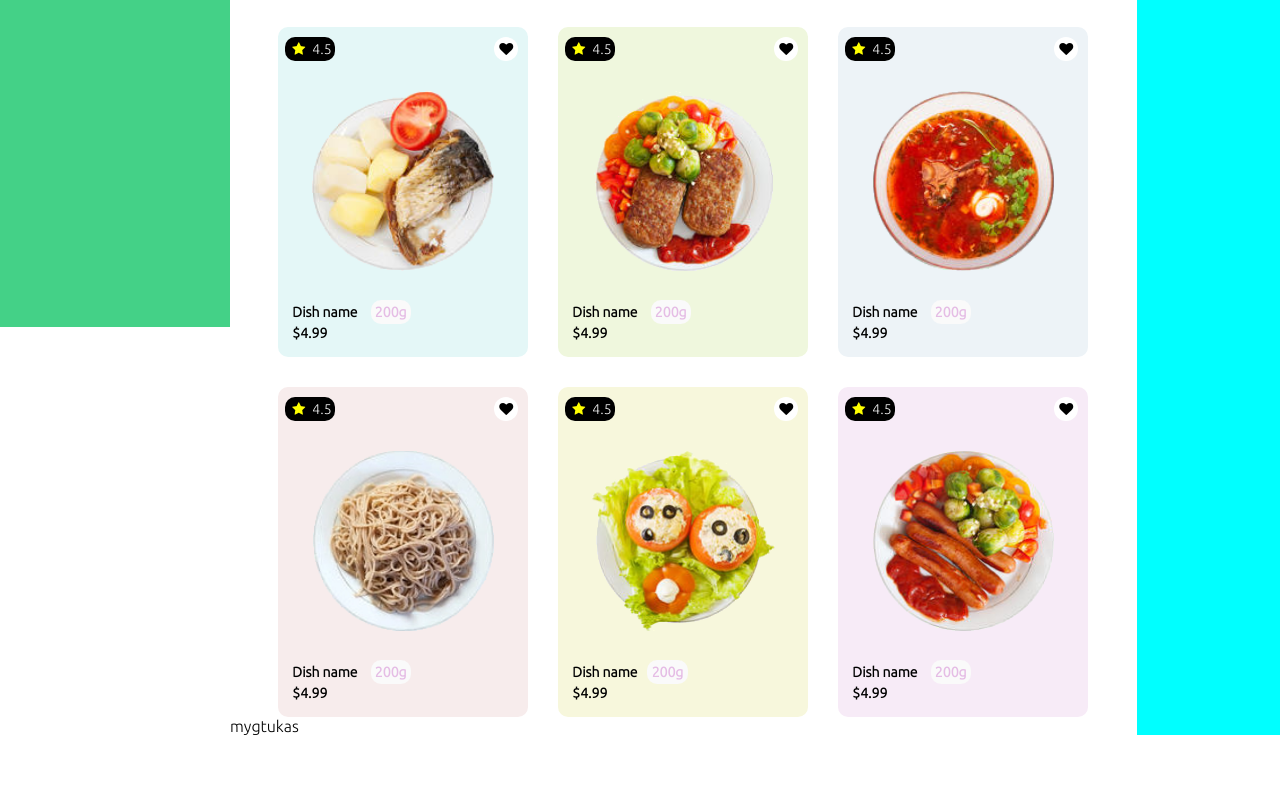
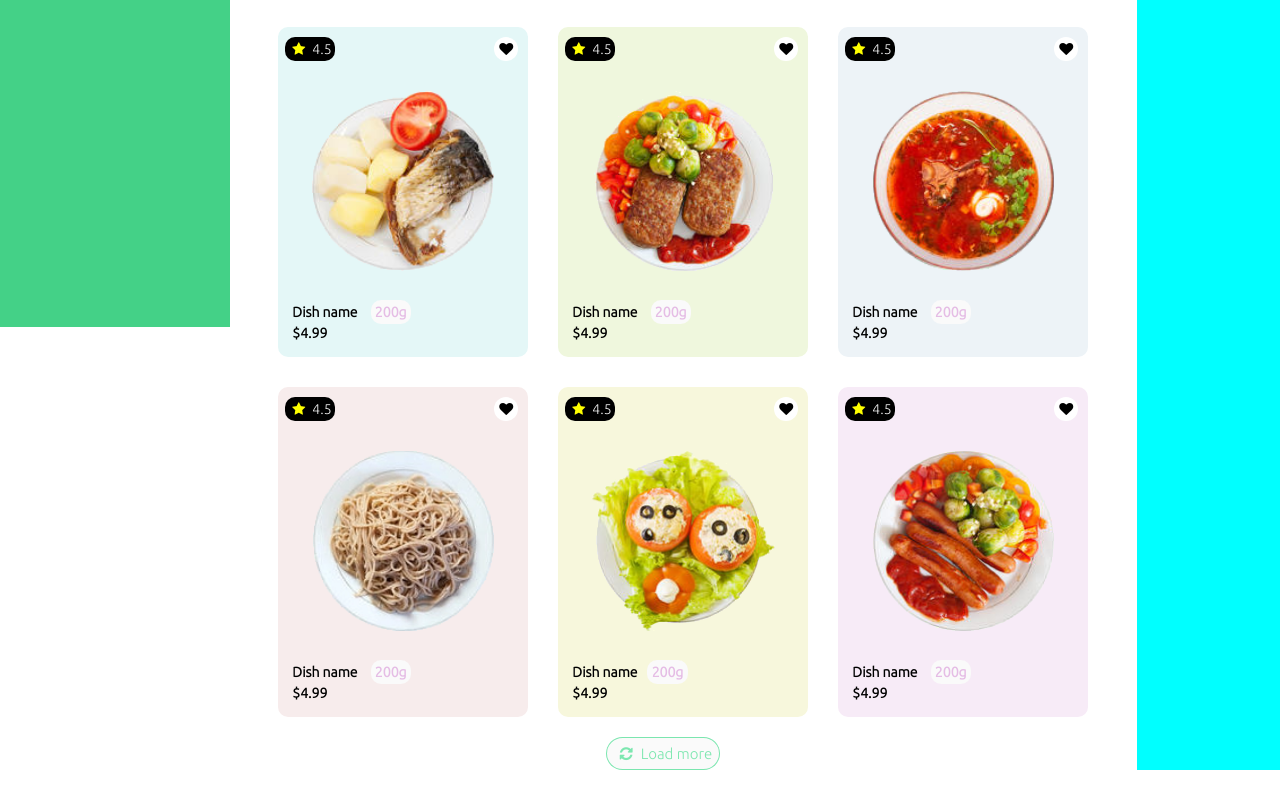
Before and after one commit to tombalv/Food-delivery-platform, a website: page index.html in a window 1280 px wide. Shown: the part 473-1261 px from the top of the page. Before the commit the page ends 1226 px from the top, so only its background shows below. Drawn offline with Linux system fonts and the light colour scheme.

Commit message:
content button styled

```diff
--- a/css/base/layout.css
+++ b/css/base/layout.css
@@ -192,3 +192,25 @@ p i {
   border-radius: 10px;
   background-color: #f7ebf7;
 }
+.load-more-button {
+  padding-top: 20px;
+  text-align: center;
+  padding-right: 40px;
+  justify-content: center;
+}
+button {
+  color: #47de90b3;
+  font-size: 15px;
+  padding: 7px 7px 7px 5px;
+  border: 1px solid #47de90b3;
+  border-radius: 20px;
+  background-color: #fafafa;
+}
+button i {
+  padding-right: 8px;
+}
+button:hover {
+  background-color: #47de90b3;
+  color: #fafafa;
+  cursor: pointer;
+}
--- a/index.html
+++ b/index.html
@@ -187,7 +187,9 @@
             <p class="food-price">$4.99</p>
           </div>
         </div>
-        <div>mygtukas</div>
+        <div class="load-more-button">
+          <button><i class="fa fa-refresh"></i>Load more</button>
+        </div>
       </section>
       <section class="check-out">Section 2</section>
     </main>
```
